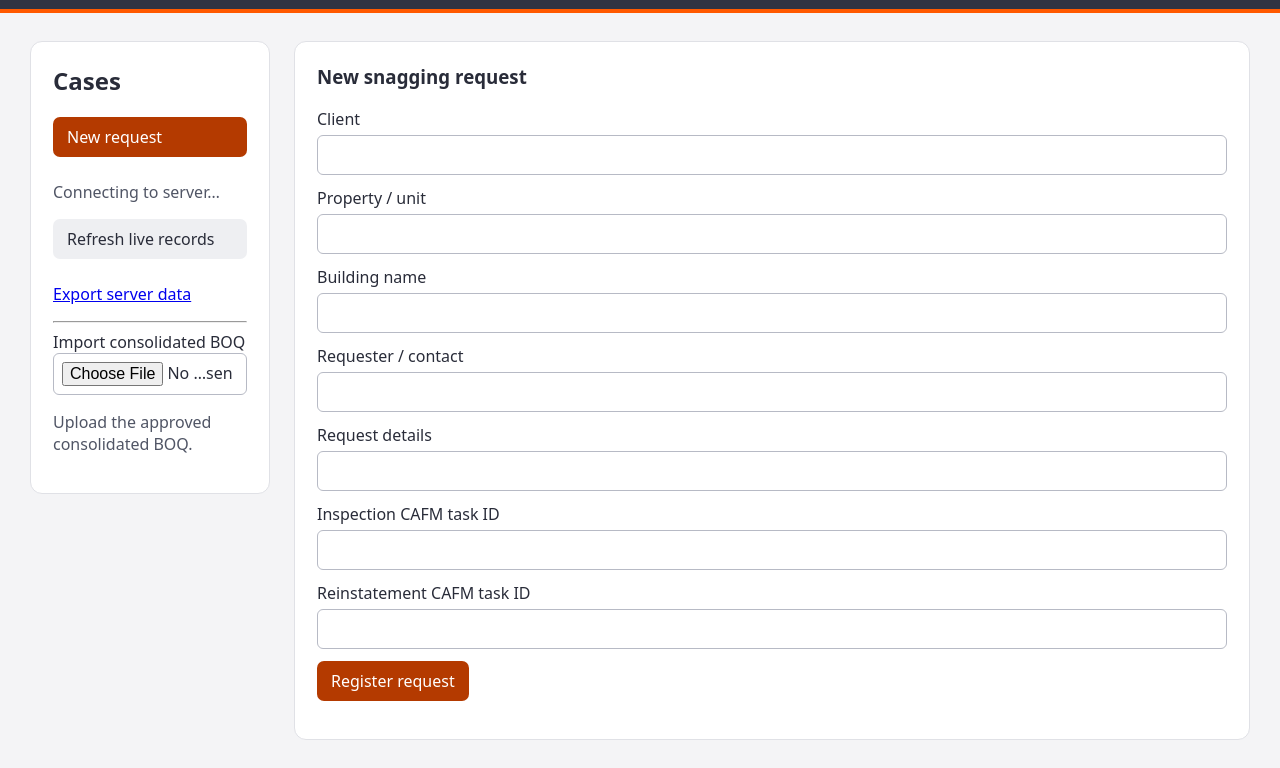
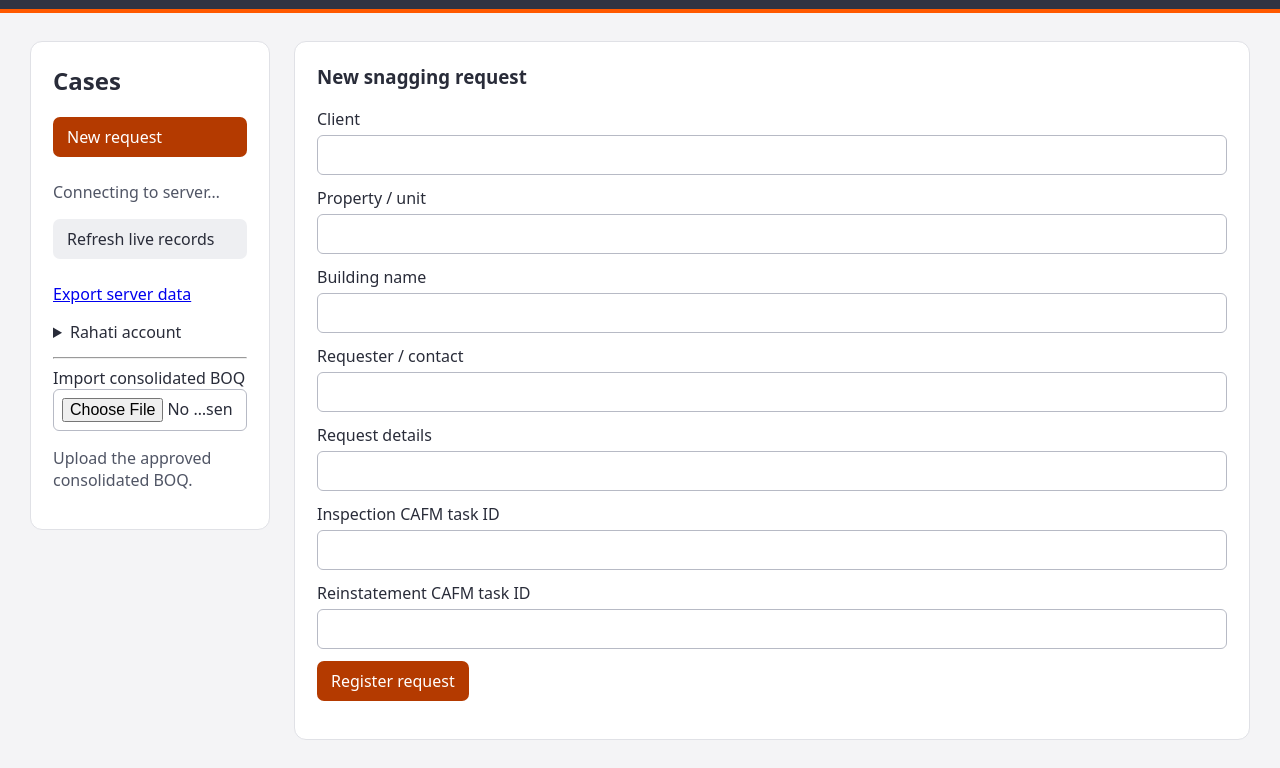
Before and after one commit to ananader1977/abfm-snagging, a website: page public/index.html in a window 1280 px wide. Shown: the part 69-837 px from the top of the page. Drawn offline with Linux system fonts and the light colour scheme.

Commit message:
Stage ABFM and Rahati production workflow in public/index.html

```diff
--- a/public/index.html
+++ b/public/index.html
@@ -1,4 +1,4 @@
 <!doctype html>
 <html lang="en"><head><meta charset="utf-8"><meta name="viewport" content="width=device-width,initial-scale=1"><title>ABFM Snagging</title><meta name="theme-color" content="#313342"><link rel="manifest" href="/app.webmanifest"><link rel="apple-touch-icon" href="/app-icon-192.png"><link rel="icon" href="/app-icon-192.png"><link rel="stylesheet" href="style.css"><script defer src="brand.js"></script><script defer src="app.js"></script></head>
 <body><header><img id="abfm" alt="Al Bonian FM"><div><strong>Al Bonian FM</strong><small>Snagging and reinstatement</small></div><span class="demo">Local prototype · synthetic data only</span><button class="install secondary" id="installApp" type="button">Install app</button><form class="logout" method="post" action="/logout"><button type="submit">Log out</button></form></header>
-<main><aside><h2>Cases</h2><button id="new">New request</button><p id="syncStatus" class="meta" role="status">Connecting to server…</p><button id="refreshCases" type="button" class="secondary">Refresh live records</button><button id="migrateDevice" type="button" class="secondary" hidden>Import records from this browser</button><p><a href="/api/export" download>Export server data</a></p><div id="cases"></div><hr><label for="boqFile">Import consolidated BOQ</label><input id="boqFile" type="file" accept=".xlsx"><p id="boqStatus" class="meta" role="status"></p></aside><section id="detail"></section></main></body></html>
+<main><aside><h2>Cases</h2><button id="new">New request</button><p id="syncStatus" class="meta" role="status">Connecting to server…</p><button id="refreshCases" type="button" class="secondary">Refresh live records</button><button id="migrateDevice" type="button" class="secondary" hidden>Import records from this browser</button><p><a href="/api/export" download>Export server data</a></p><details><summary>Rahati account</summary><form id="vendorAccountForm"><label>Set or reset Rahati password<input name="newPassword" type="password" minlength="16" maxlength="256" autocomplete="new-password" required></label><button type="submit">Save account</button><p id="vendorAccountStatus" role="status"></p></form></details><div id="cases"></div><hr><label for="boqFile">Import consolidated BOQ</label><input id="boqFile" type="file" accept=".xlsx"><p id="boqStatus" class="meta" role="status"></p></aside><section id="detail"></section></main></body></html>
```
